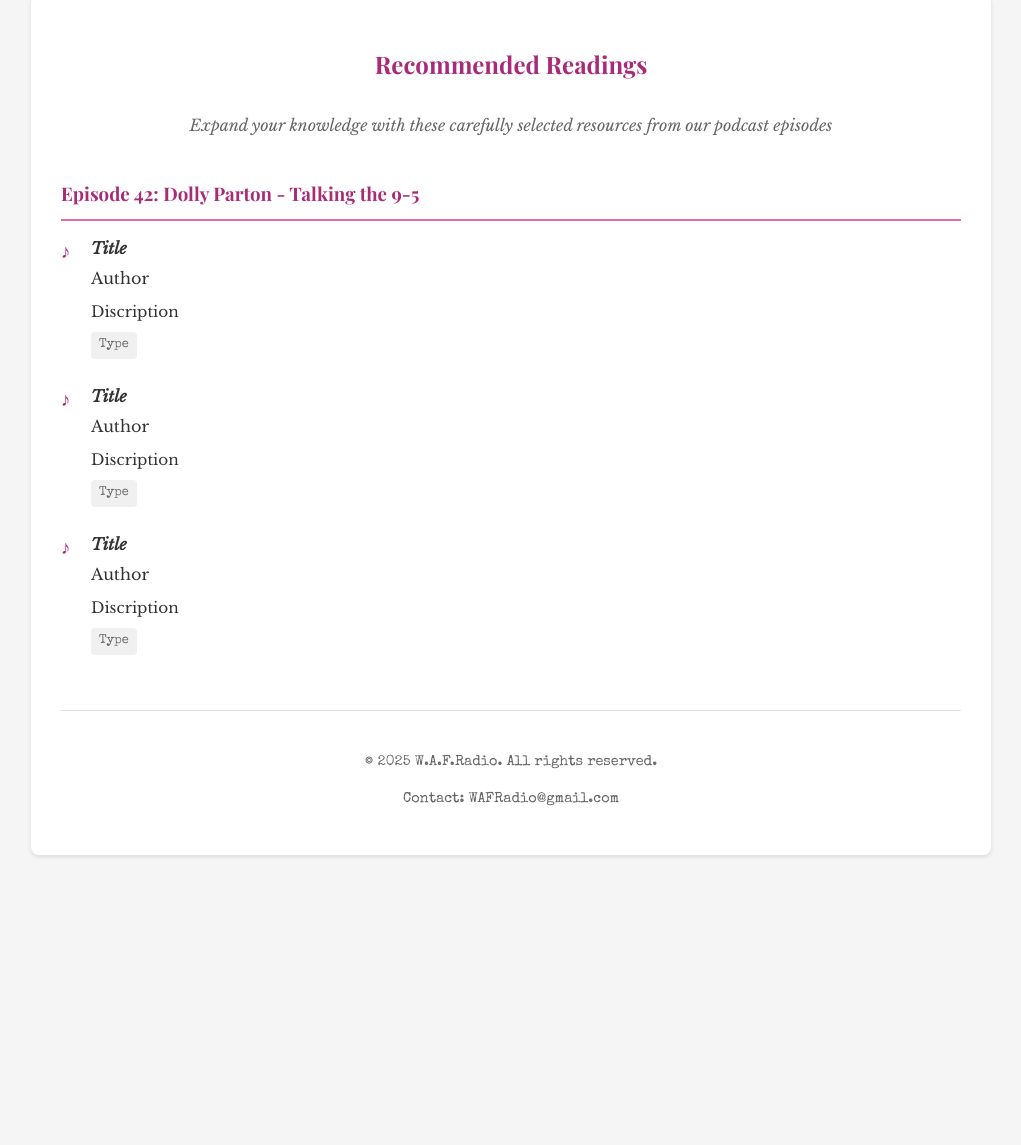
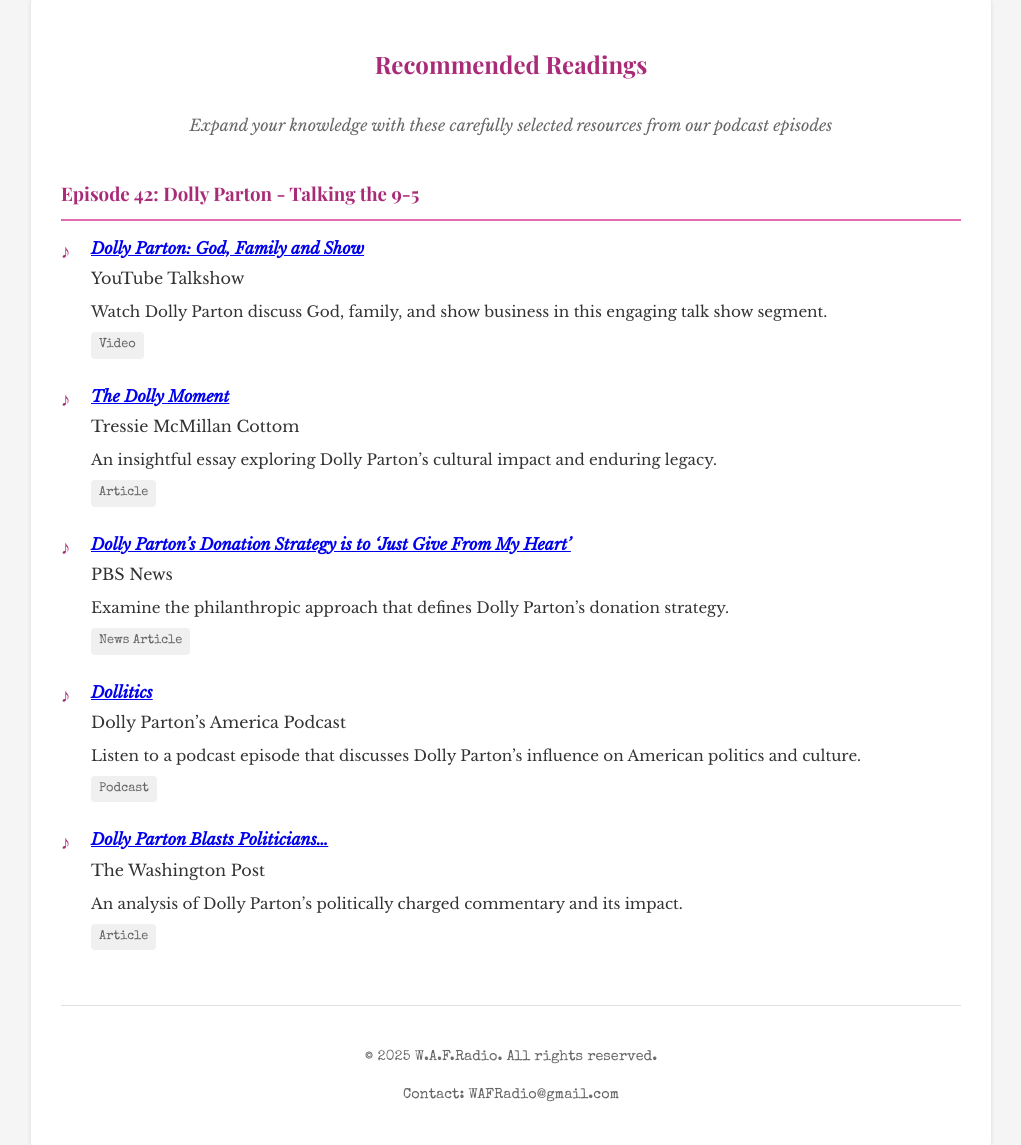
Before and after one commit to Ross3000/dollyparton-writing101, a plain HTML site: page readings.html in a window 1280 px wide. Shown: the part 669-1814 px from the top of the page, without its empty margins (129-1150 px from the left). Before the commit the page ends 1544 px from the top, so only its background shows below. Drawn offline with nearby package versions, Linux system fonts and the light colour scheme; a web font is replaced by a local one.

Commit message:
Add files via upload

```diff
--- a/readings.html
+++ b/readings.html
@@ -194,24 +194,48 @@
             <h3>Episode 42: Dolly Parton - Talking the 9-5</h3>
 
             <div class="reading-item">
-                <div class="reading-title"> Title</div>
-                <span class="reading-author">Author</span>
-                <div class="reading-desc">Discription</div>
-                <span class="reading-type">Type</span>
+                <div class="reading-title">
+                    <a href="https://www.youtube.com/watch?v=lek-CLwncqU&t=318s" target="_blank">Dolly Parton: God, Family and Show</a>
+                </div>
+                <span class="reading-author">YouTube Talkshow</span>
+                <div class="reading-desc">Watch Dolly Parton discuss God, family, and show business in this engaging talk show segment.</div>
+                <span class="reading-type">Video</span>
             </div>
 
             <div class="reading-item">
-                <div class="reading-title"> Title</div>
-                <span class="reading-author">Author</span>
-                <div class="reading-desc">Discription</div>
-                <span class="reading-type">Type</span>
+                <div class="reading-title">
+                    <a href="https://tressie.substack.com/p/the-dolly-moment" target="_blank">The Dolly Moment</a>
+                </div>
+                <span class="reading-author">Tressie McMillan Cottom</span>
+                <div class="reading-desc">An insightful essay exploring Dolly Parton’s cultural impact and enduring legacy.</div>
+                <span class="reading-type">Article</span>
             </div>
 
             <div class="reading-item">
-                <div class="reading-title"> Title</div>
-                <span class="reading-author">Author</span>
-                <div class="reading-desc">Discription</div>
-                <span class="reading-type">Type</span>
+                <div class="reading-title">
+                    <a href="https://www.pbs.org/newshour/arts/dolly-partons-donation-strategy-is-to-just-give-from-my-heart" target="_blank">Dolly Parton’s Donation Strategy is to ‘Just Give From My Heart’</a>
+                </div>
+                <span class="reading-author">PBS News</span>
+                <div class="reading-desc">Examine the philanthropic approach that defines Dolly Parton’s donation strategy.</div>
+                <span class="reading-type">News Article</span>
+            </div>
+
+            <div class="reading-item">
+                <div class="reading-title">
+                    <a href="https://www.wnycstudios.org/podcasts/dolly-partons-america/episodes/dollitics" target="_blank">Dollitics</a>
+                </div>
+                <span class="reading-author">Dolly Parton’s America Podcast</span>
+                <div class="reading-desc">Listen to a podcast episode that discusses Dolly Parton’s influence on American politics and culture.</div>
+                <span class="reading-type">Podcast</span>
+            </div>
+
+            <div class="reading-item">
+                <div class="reading-title">
+                    <a href="https://www.proquest.com/&sourcetype=Blogs,%20Podcasts,%20&%20Websites" target="_blank">Dolly Parton Blasts Politicians…</a>
+                </div>
+                <span class="reading-author">The Washington Post</span>
+                <div class="reading-desc">An analysis of Dolly Parton’s politically charged commentary and its impact.</div>
+                <span class="reading-type">Article</span>
             </div>
         </div>
 
```
Also changed, not shown: htmlworks-cited.html (+42 -24 lines), index.html (+1 -4 lines), 1 other file.
